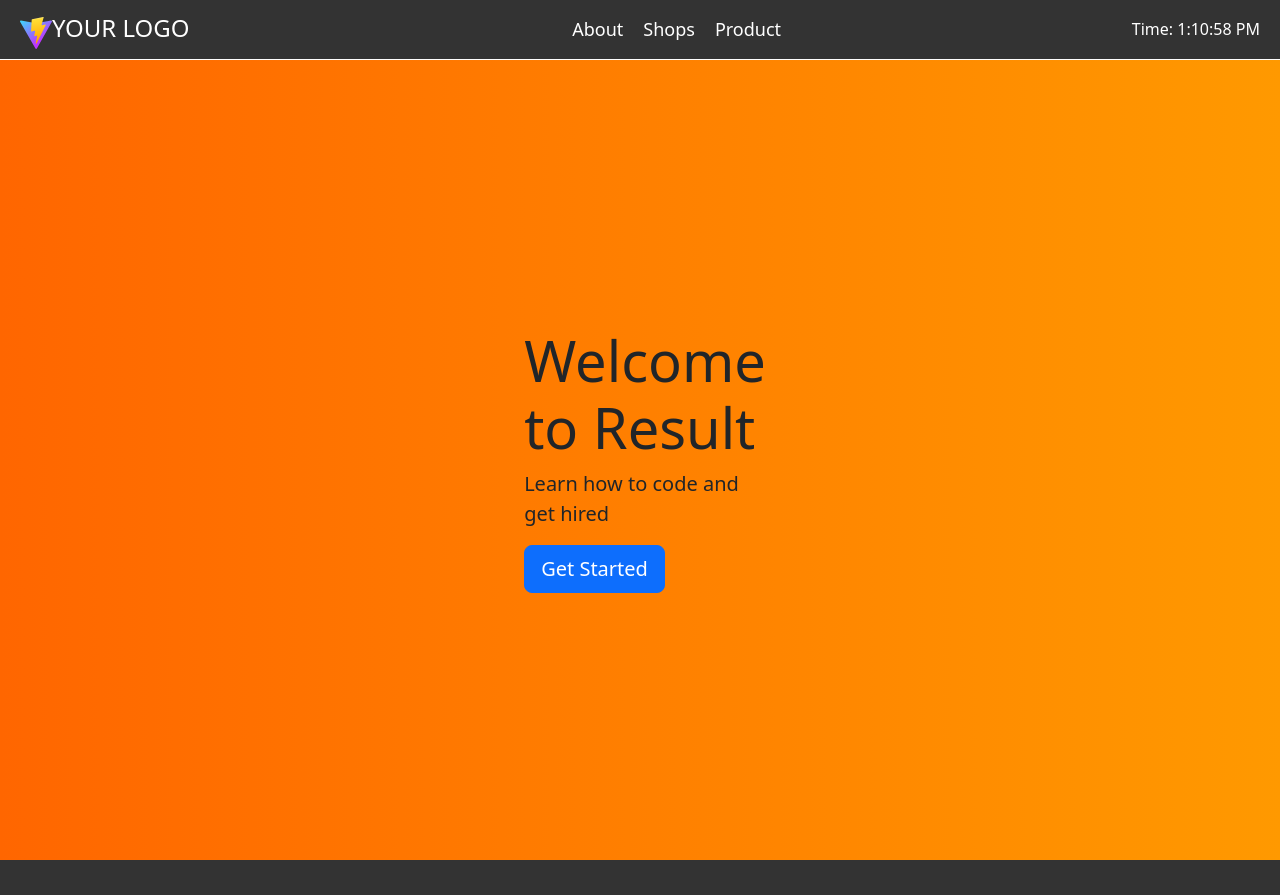
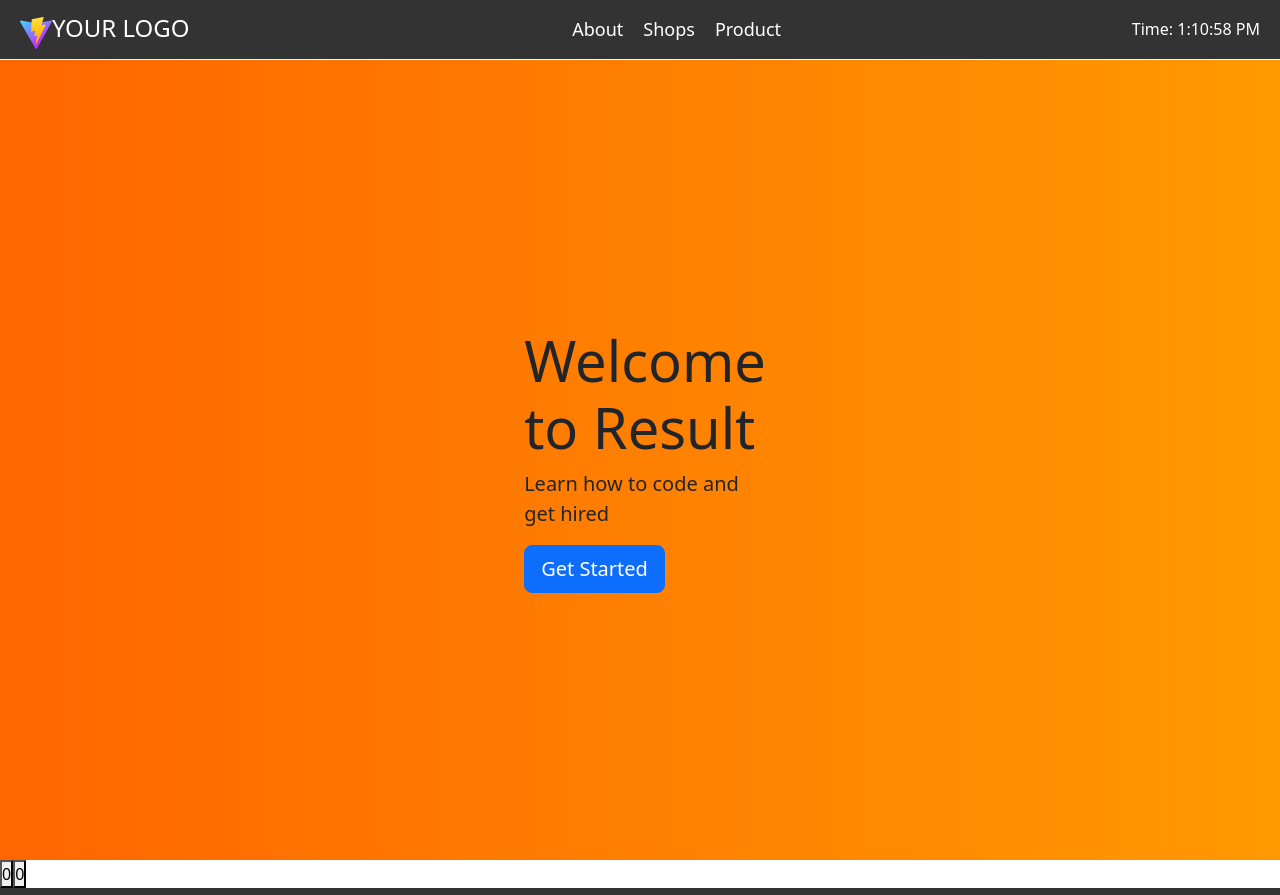
Before and after one commit to alexutm123/React-Building-an-application, a React (Vite) app: page / in a window 1280 px wide. Shown: the top 895 px of the page. Built offline with nearby package versions, Linux system fonts and the light colour scheme.

Commit message:
feat:custom huc

```diff
--- /dev/null
+++ b/src/components/TestHuc.jsx
@@ -0,0 +1,12 @@
+import { useCount } from "../hooks/use-count";
+
+const TestHuc = () => {
+    const {count, increment, decrement} = useCount(0);
+    return (
+        <div>
+            <button onClick={increment}>{count}</button>
+            <button onClick={decrement}>{count}</button>
+        </div>
+    );
+};
+export default TestHuc;
--- /dev/null
+++ b/src/hooks/use-count.js
@@ -0,0 +1,11 @@
+import { useState } from "react";
+
+export function useCount(initialValue = 0) {
+    const [count, setCount] = useState(initialValue);
+
+    const increment = () => setCount(count + 1);
+
+    const decrement = () => setCount(count -1);
+
+    return {count, increment, decrement};
+}
--- a/src/pages/Home.jsx
+++ b/src/pages/Home.jsx
@@ -2,11 +2,13 @@ import { Layout } from '../components/layout/components';
 import  MyBarChart  from '../components/shop/MyBarChart';
 import { cinemas } from '../data';
 import Hero from '../components/Hero';
+import TestHuc from '../components/TestHuc';
 export default function Home() {
   return (
     <Layout>
       <Hero/>
       {/* <Cinemas cinemas={cinemas} /> */}
+      <TestHuc/>
     </Layout>
   );
 }
```
